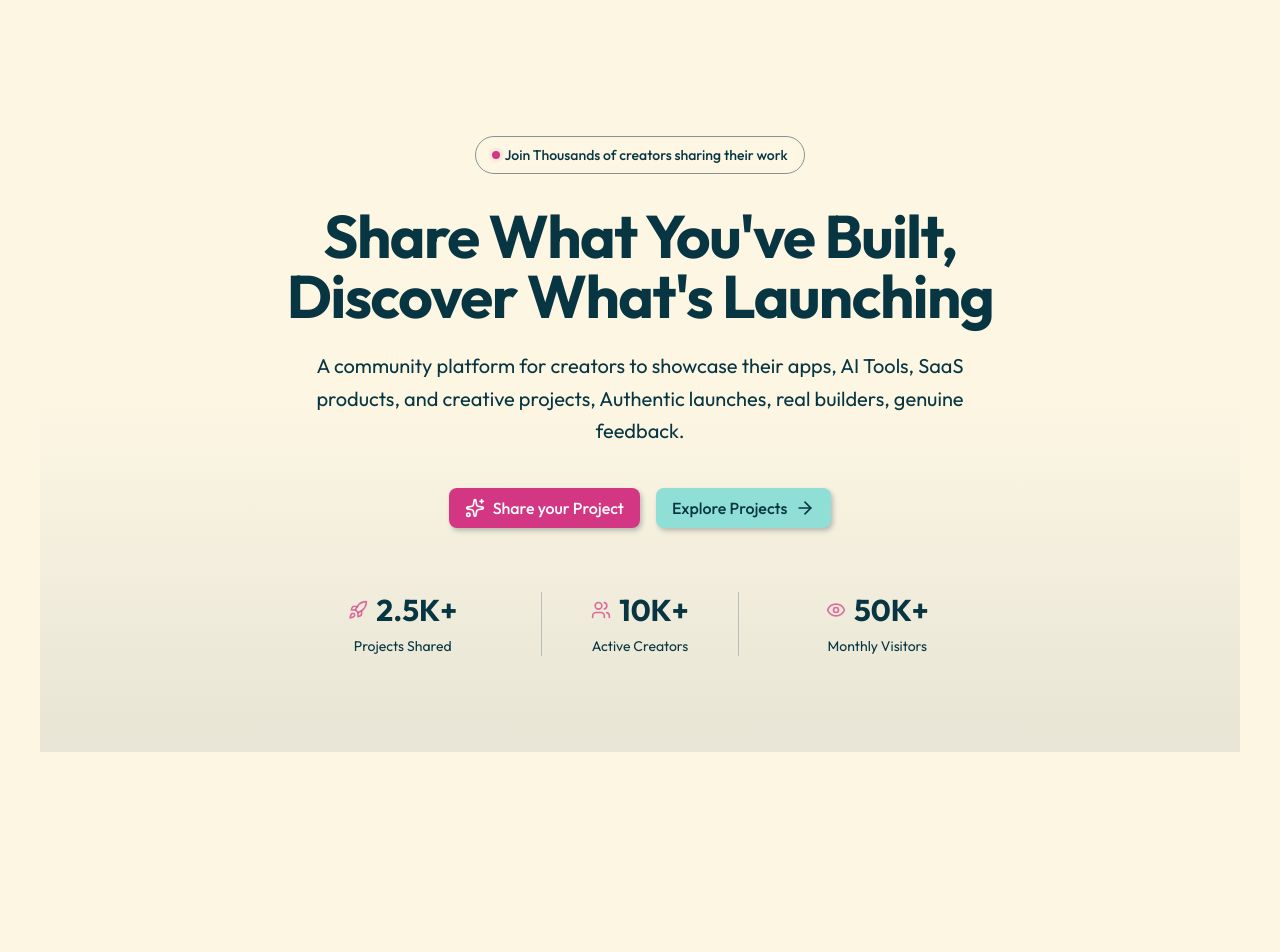
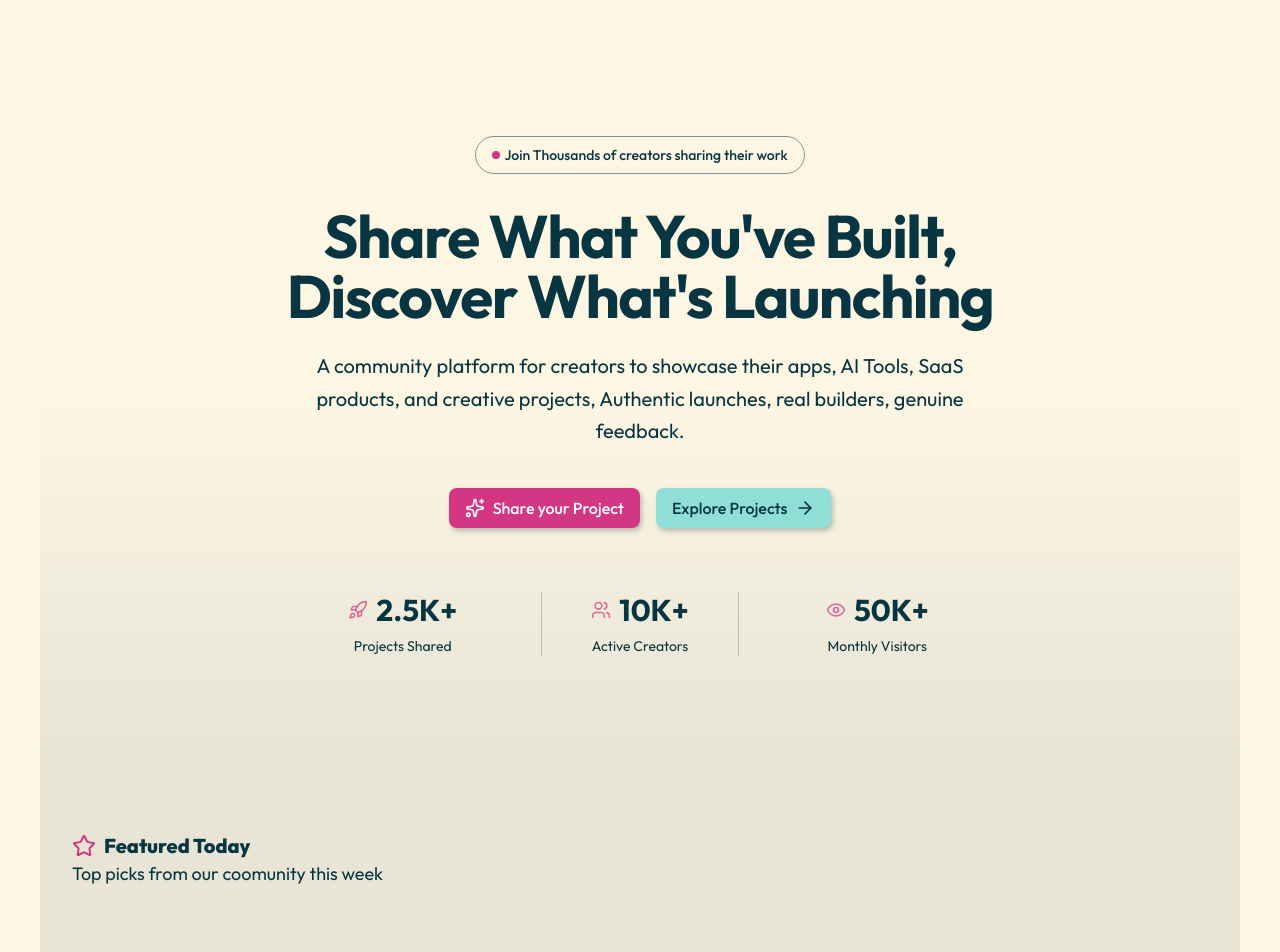
Before and after one commit to Aman-Tech990/Agora, a Next.js app: page / in a window 1280 px wide. Shown: the top 952 px of the page. Before the commit the page ends 800 px from the top, so only its background shows below. Built offline with nearby package versions, Linux system fonts and the light colour scheme.

Commit message:
Created Section header for Featured Products

```diff
--- a/src/app/page.tsx
+++ b/src/app/page.tsx
@@ -1,3 +1,4 @@
+import FeaturedProducts from "@/components/landingpage/FeaturedProducts";
 import HeroSection from "@/components/landingpage/HeroSection";
 import Image from "next/image";
 
@@ -5,6 +6,7 @@ export default function Home() {
   return (
     <div>
       <HeroSection />
+      <FeaturedProducts />
     </div>
   );
 }
--- /dev/null
+++ b/src/components/common/SectionHeader.tsx
@@ -0,0 +1,24 @@
+import { LucideIcon } from 'lucide-react';
+import React from 'react'
+
+const SectionHeader = (
+    { title, icon: Icon, description }:
+        { title: string, icon: LucideIcon, description: string }
+) => {
+    return (
+        <div className='mb-12'>
+            <div className='flex items-center gap-2 mb-3'>
+                <div>
+                    <div className='flex items-center gap-2'>
+                        <Icon className='size-6 text-primary' />
+                        <h2 className='font-extrabold text-xl'>{title}</h2>
+                    </div>
+                    <p className='text-muted-foreground text-lg'>{description}</p>
+                </div>
+
+            </div>
+        </div>
+    );
+}
+
+export default SectionHeader
--- /dev/null
+++ b/src/components/landingpage/FeaturedProducts.tsx
@@ -0,0 +1,25 @@
+import React from 'react'
+import SectionHeader from '../common/SectionHeader';
+import { StarIcon } from 'lucide-react';
+
+const FeaturedProducts = () => {
+    return (
+        <section className='py-20 bg-muted/20'>
+            <div className='wrapper'>
+                <div className='flex items-center justify-between mb-8'>
+                    <h1>
+                        <SectionHeader
+                            title="Featured Today"
+                            icon={StarIcon}
+                            description="Top picks from our coomunity this week"
+                        />
+                    </h1>
+                </div>
+
+            </div>
+        </section>
+
+    )
+}
+
+export default FeaturedProducts;
--- /dev/null
+++ b/src/components/ui/card.tsx
@@ -0,0 +1,92 @@
+import * as React from "react"
+
+import { cn } from "@/lib/utils"
+
+function Card({ className, ...props }: React.ComponentProps<"div">) {
+  return (
+    <div
+      data-slot="card"
+      className={cn(
+        "bg-card text-card-foreground flex flex-col gap-6 rounded-xl border py-6 shadow-sm",
+        className
+      )}
+      {...props}
+    />
+  )
+}
+
+function CardHeader({ className, ...props }: React.ComponentProps<"div">) {
+  return (
+    <div
+      data-slot="card-header"
+      className={cn(
+        "@container/card-header grid auto-rows-min grid-rows-[auto_auto] items-start gap-2 px-6 has-data-[slot=card-action]:grid-cols-[1fr_auto] [.border-b]:pb-6",
+        className
+      )}
+      {...props}
+    />
+  )
+}
+
+function CardTitle({ className, ...props }: React.ComponentProps<"div">) {
+  return (
+    <div
+      data-slot="card-title"
+      className={cn("leading-none font-semibold", className)}
+      {...props}
+    />
+  )
+}
+
+function CardDescription({ className, ...props }: React.ComponentProps<"div">) {
+  return (
+    <div
+      data-slot="card-description"
+      className={cn("text-muted-foreground text-sm", className)}
+      {...props}
+    />
+  )
+}
+
+function CardAction({ className, ...props }: React.ComponentProps<"div">) {
+  return (
+    <div
+      data-slot="card-action"
+      className={cn(
+        "col-start-2 row-span-2 row-start-1 self-start justify-self-end",
+        className
+      )}
+      {...props}
+    />
+  )
+}
+
+function CardContent({ className, ...props }: React.ComponentProps<"div">) {
+  return (
+    <div
+      data-slot="card-content"
+      className={cn("px-6", className)}
+      {...props}
+    />
+  )
+}
+
+function CardFooter({ className, ...props }: React.ComponentProps<"div">) {
+  return (
+    <div
+      data-slot="card-footer"
+      className={cn("flex items-center px-6 [.border-t]:pt-6", className)}
+      {...props}
+    />
+  )
+}
+
+export {
+  Card,
+  CardHeader,
+  CardFooter,
+  CardTitle,
+  CardAction,
+  CardDescription,
+  CardContent,
+}
```
